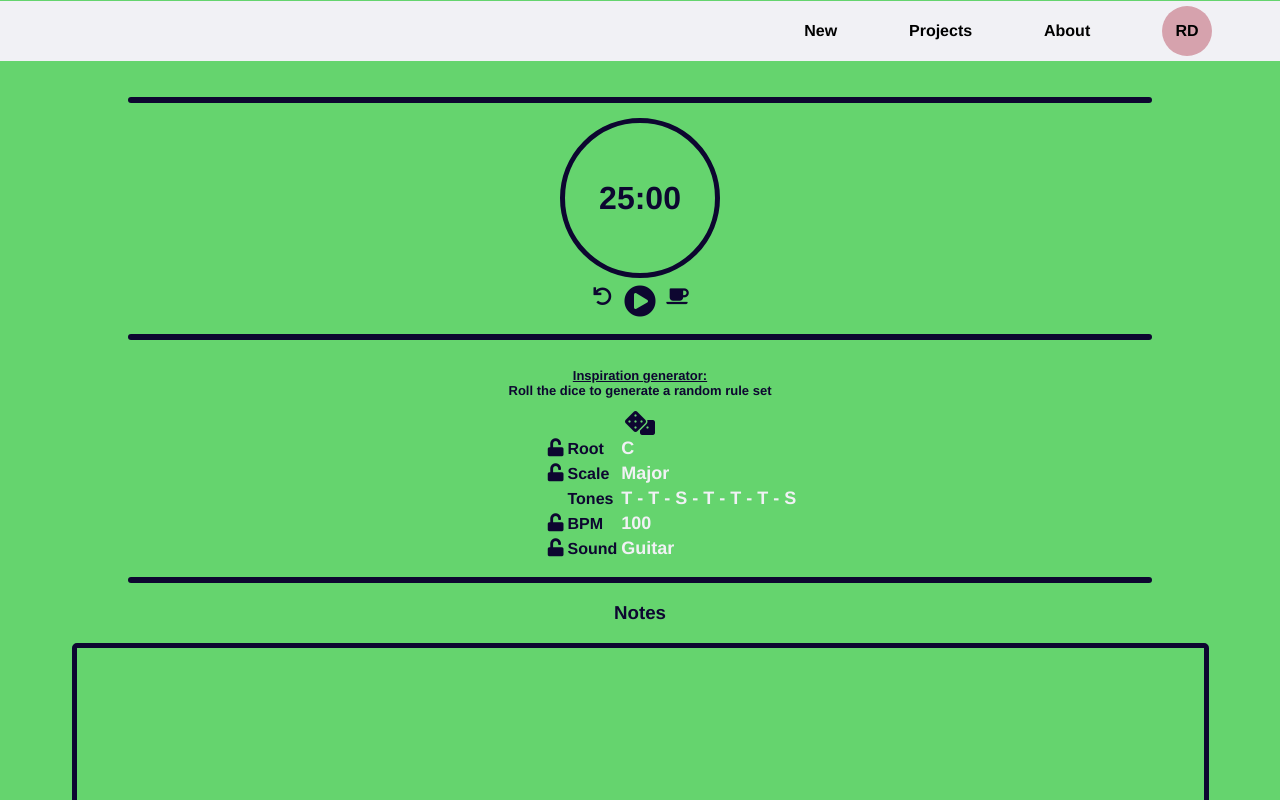
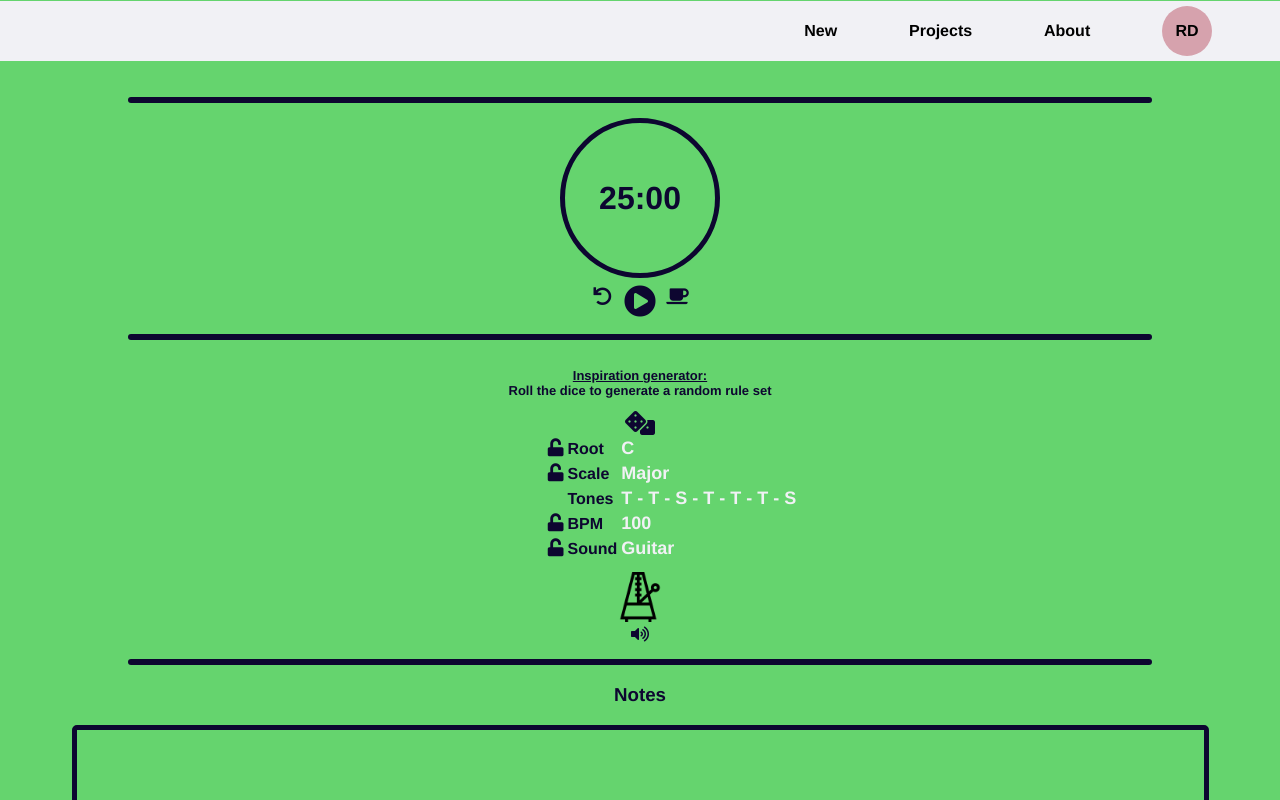
Before and after one commit to fxcircus/ai-music-producer, a React (Create React App) app: page /project in a window 1280 px wide. Shown: the top 800 px of the page. Built offline with nearby package versions, Linux system fonts and the light colour scheme.

Commit message:
move metronome to correct component

```diff
--- a/src/components/Metronome/Metronome.css
+++ b/src/components/Metronome/Metronome.css
@@ -1,4 +1,5 @@
 .metronome {
+    margin-top: 10px;
     height: 50px;
 }
 
--- a/src/components/NewProject/NewProject.tsx
+++ b/src/components/NewProject/NewProject.tsx
@@ -3,7 +3,6 @@ import React, { useState } from 'react';
 import { dummyData } from '../../utilities/aux/dummyData';
 import { gpt3 } from '../../utilities/api/openAPI/gpt3';
 import { useNavigate } from 'react-router-dom';
-import Metronome from '../Metronome/Metronome';
 
 interface NewProjectProps {
   setIsLoading: React.Dispatch<React.SetStateAction<boolean>>;
@@ -54,7 +53,6 @@ const NewProject: React.FC<NewProjectProps> = ({ setIsLoading, setResult }) => {
 
       <button onClick={getDummyData}>Populate page with Dummy Data</button>
 
-      <Metronome bpm={120} />
     </div>
   );
 }
--- a/src/components/inspirationGenerator/inspirationGenerator.tsx
+++ b/src/components/inspirationGenerator/inspirationGenerator.tsx
@@ -1,5 +1,6 @@
 import React, { useState } from "react";
 import "./inspirationGenerator.css";
+import Metronome from "../Metronome/Metronome";
 
 type LockedState = {
   root: boolean;
@@ -137,6 +138,10 @@ export default function InspirationGenerator() {
           </tr>
         </tbody>
       </table>
+
+      <Metronome bpm={parseInt(bpmEl)} />
+
+
     </div>
   );
 }
```
